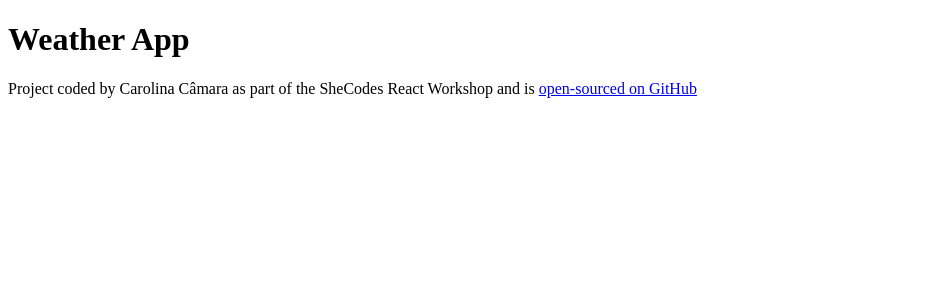
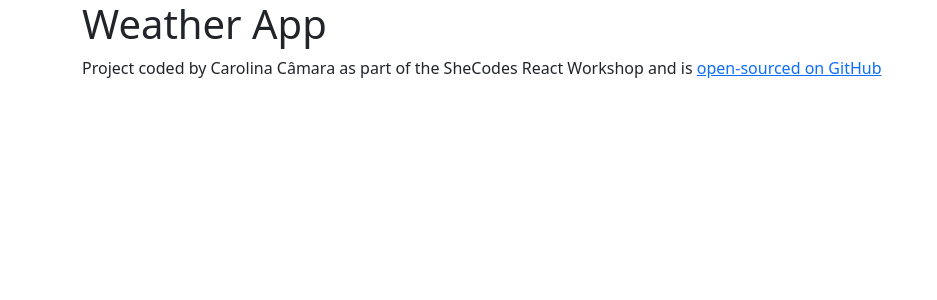
Before and after one commit to carolcamaraps/react-weather-app, a React (Create React App) app: page / in a window 1280 px wide. Shown: the top 300 px of the page, without its empty margins (0-937 px from the left). Built offline with nearby package versions, Linux system fonts and the light colour scheme.

Commit message:
added bootstrap

```diff
--- a/package.json
+++ b/package.json
@@ -6,6 +6,7 @@
     "@testing-library/jest-dom": "^5.17.0",
     "@testing-library/react": "^13.4.0",
     "@testing-library/user-event": "^13.5.0",
+    "bootstrap": "^5.3.2",
     "react": "^18.2.0",
     "react-dom": "^18.2.0",
     "react-scripts": "5.0.1",
--- a/src/App.js
+++ b/src/App.js
@@ -4,10 +4,11 @@
 export default function App() {
   return (
     <div className="App">
+      <div className="container">
         <h1>Weather App</h1>
         <footer>
-        Project coded by Carolina Câmara as part of the SheCodes React Workshop
-        and is{" "}
+          Project coded by Carolina Câmara as part of the SheCodes React
+          Workshop and is{" "}
           <a
             href="https://github.com/carolcamaraps/react-weather-app"
             target="_blank"
@@ -16,5 +17,6 @@
           </a>
         </footer>
       </div>
+    </div>
   );
 };
--- a/src/index.js
+++ b/src/index.js
@@ -1,6 +1,7 @@
 import React from 'react';
 import ReactDOM from 'react-dom/client';
 import './index.css';
+import "bootstrap/dist/css/bootstrap.css";
 import App from './App';
 import reportWebVitals from './reportWebVitals';
 
```
Also changed, not shown: 1 other file (tests, documents, lock files or other folders). Lines whose indentation alone changed are shown as unchanged.
